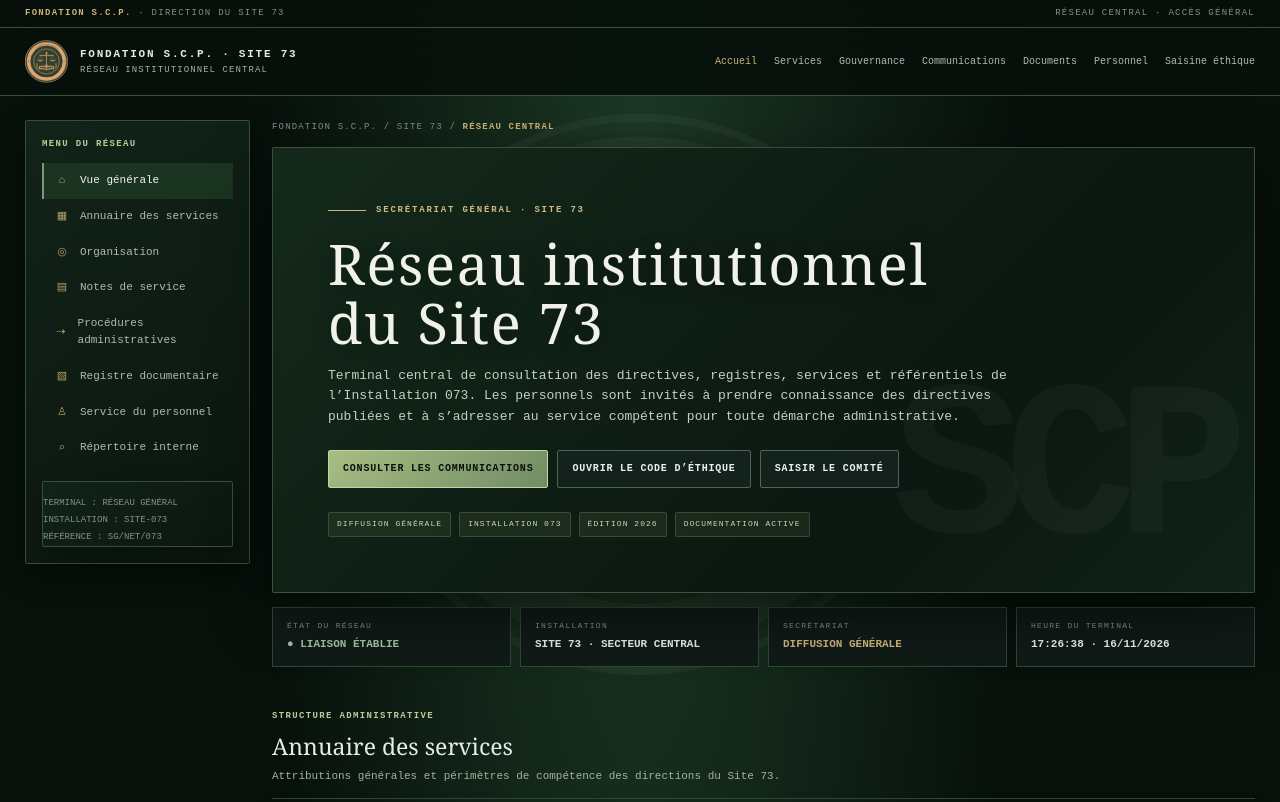
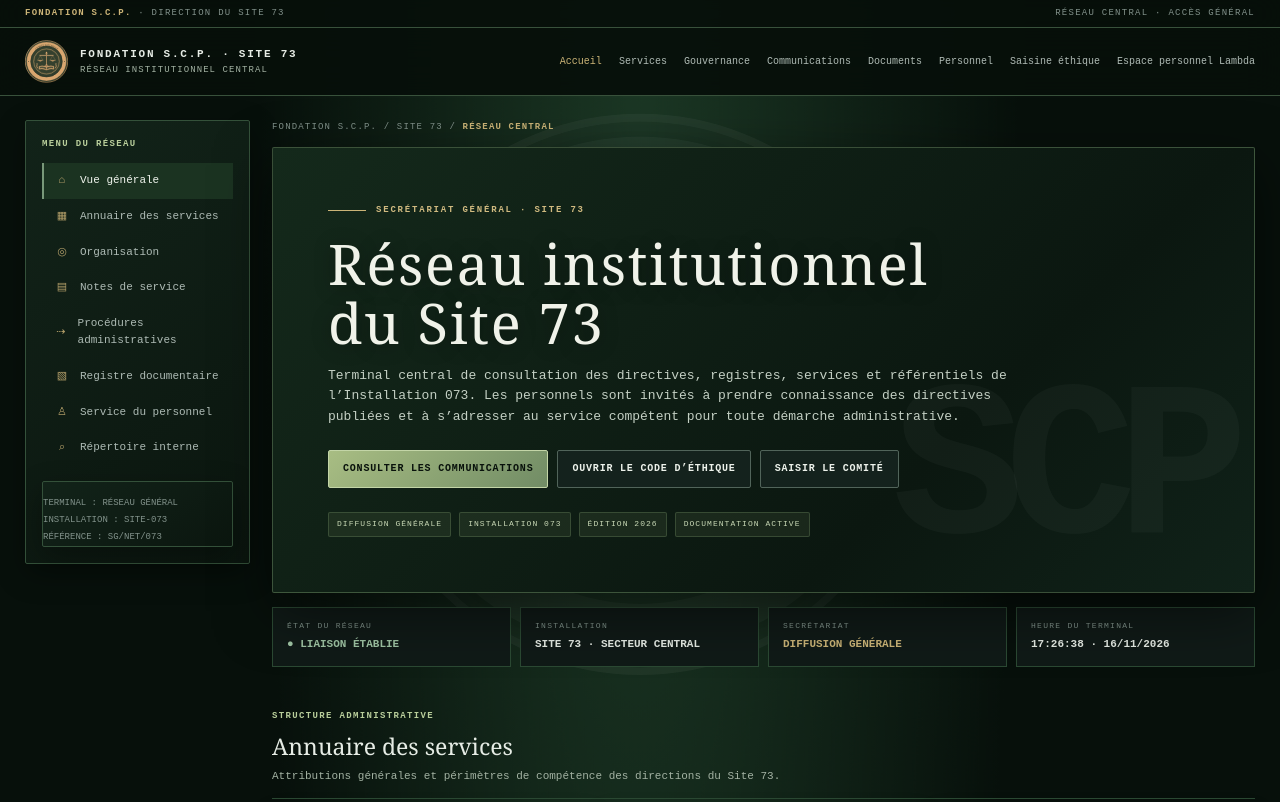
Before and after one commit to Murphy5646/COMIT---THIQUE, a plain HTML site: page portail.html in a window 1280 px wide. Shown: the top 802 px of the page. Drawn offline with Linux system fonts and the light colour scheme.

Commit message:
Ajouter l’accès vers l’espace du personnel Lambda

```diff
--- a/portail.html
+++ b/portail.html
@@ -151,7 +151,7 @@ footer,.scpf-footer{background:#050a07!important;border-top:1px solid #496448!im
 
 
 <div class="utility"><span><b>FONDATION S.C.P.</b> · DIRECTION DU SITE 73</span><span>RÉSEAU CENTRAL · ACCÈS GÉNÉRAL</span></div>
-<header><div class="head"><a class="brand" href="#accueil"><img src="logo.svg" alt=""><span><strong>FONDATION S.C.P. · SITE 73</strong><small>RÉSEAU INSTITUTIONNEL CENTRAL</small></span></a><nav class="nav"><a class="active" href="#accueil">Accueil</a><a href="#services">Services</a><a href="#direction">Gouvernance</a><a href="#communications">Communications</a><a href="#documents">Documents</a><a href="#personnel">Personnel</a><a href="#repertoire">Saisine éthique</a></nav></div></header>
+<header><div class="head"><a class="brand" href="#accueil"><img src="logo.svg" alt=""><span><strong>FONDATION S.C.P. · SITE 73</strong><small>RÉSEAU INSTITUTIONNEL CENTRAL</small></span></a><nav class="nav"><a class="active" href="#accueil">Accueil</a><a href="#services">Services</a><a href="#direction">Gouvernance</a><a href="#communications">Communications</a><a href="#documents">Documents</a><a href="#personnel">Personnel</a><a href="#repertoire">Saisine éthique</a><a href="personnel-lambda.html">Espace personnel Lambda</a></nav></div></header>
 <div class="layout">
 <aside class="sidebar"><div class="side-head">MENU DU RÉSEAU</div><a class="side-link active" href="#accueil"><i>⌂</i>Vue générale</a><a class="side-link" href="#services"><i>▦</i>Annuaire des services</a><a class="side-link" href="#direction"><i>◎</i>Organisation</a><a class="side-link" href="#communications"><i>▤</i>Notes de service</a><a class="side-link" href="#procedures"><i>⇢</i>Procédures administratives</a><a class="side-link" href="#documents"><i>▧</i>Registre documentaire</a><a class="side-link" href="#personnel"><i>♙</i>Service du personnel</a><a class="side-link" href="#repertoire"><i>⌕</i>Répertoire interne</a><div class="side-foot">TERMINAL : RÉSEAU GÉNÉRAL<br>INSTALLATION : SITE-073<br>RÉFÉRENCE : SG/NET/073</div></aside>
 <main class="content" id="accueil">
```
